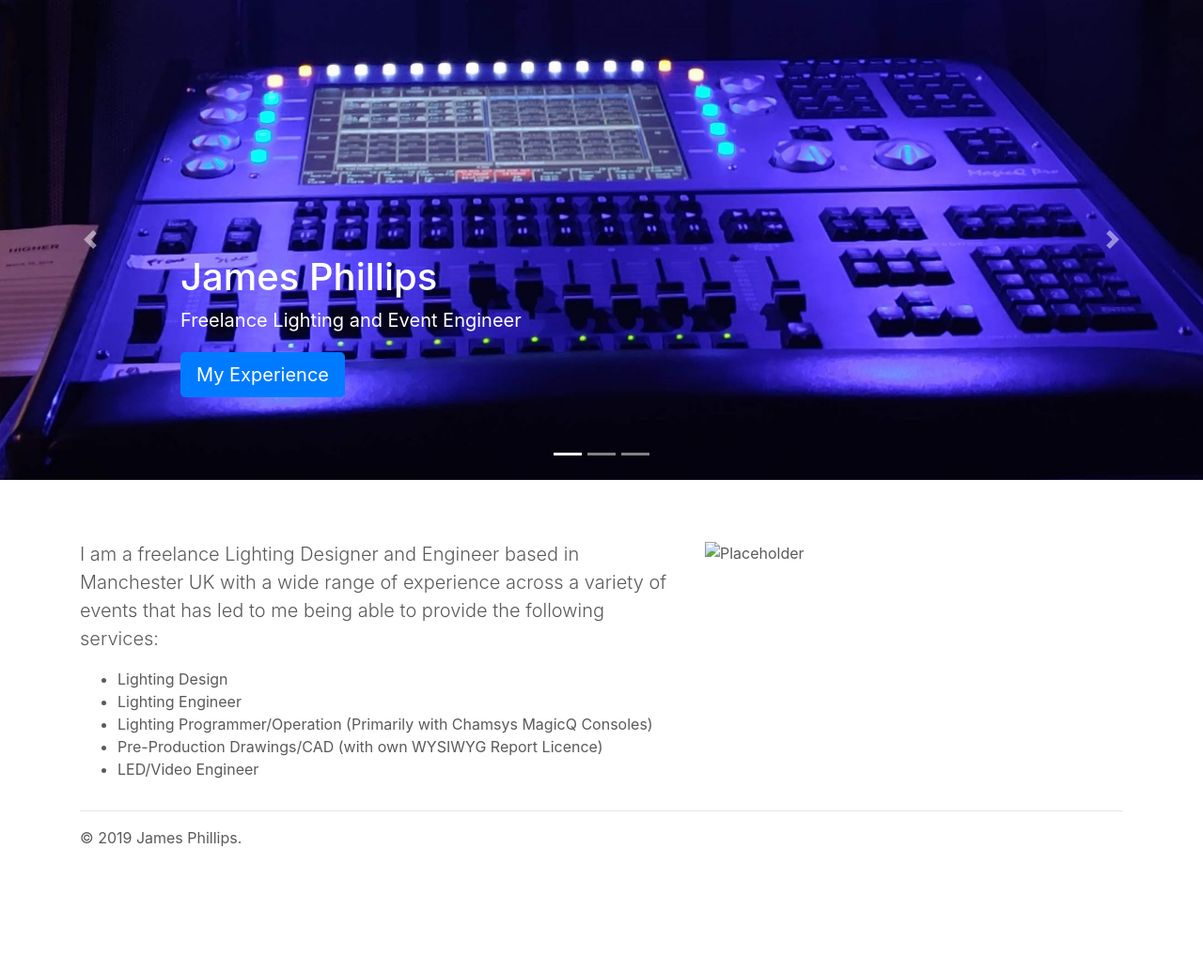
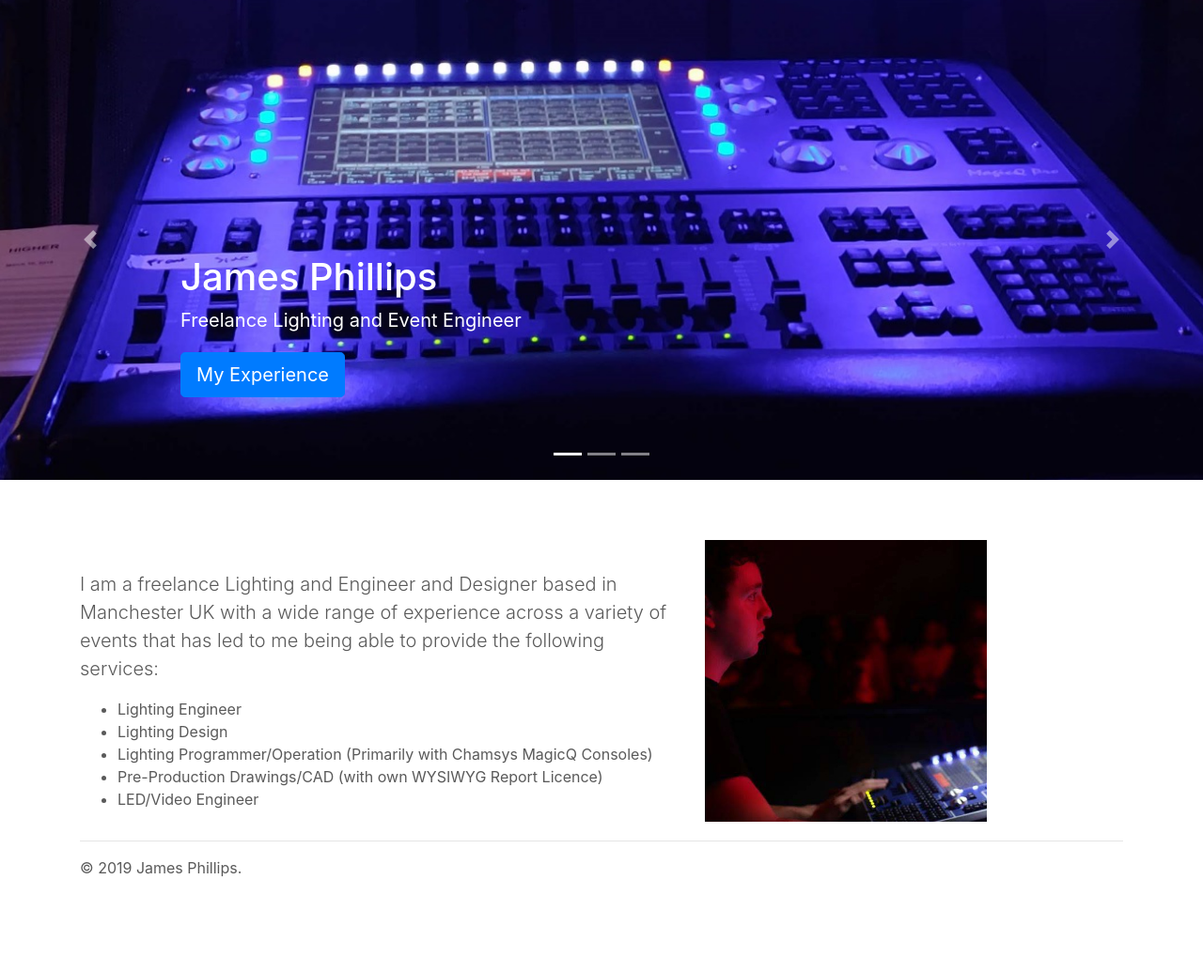
Before and after one commit to JamesP2/jamesphillips-site, a PHP site: template templates/home.html.twig in a window 1280 px wide. Shown: the part 71-1106 px from the top of the page at 94% size. Before the commit the page ends 972 px from the top, so only its background shows below. Run offline with PHP 8.4, Linux system fonts and the light colour scheme; the template is opened without the code that fills it, so the values that code supplies are empty; some libraries are stand-ins or nearby versions.

Commit message:
Update homepage

```diff
--- a/templates/home.html.twig
+++ b/templates/home.html.twig
@@ -5,18 +5,18 @@
 {% block body %}
 <div class="container marketing">
     <div class="row featurette">
-        <div class="col-md-7">
-            <p class="lead">I am a freelance Lighting Designer and Engineer based in Manchester UK with a wide range of experience across a variety of events that has led to me being able to provide the following services:</p>
+        <div class="col-md-7" style="margin-top: 2em;">
+            <p class="lead">I am a freelance Lighting and Engineer and Designer based in Manchester UK with a wide range of experience across a variety of events that has led to me being able to provide the following services:</p>
             <ul>
+                <li>Lighting Engineer</li>
                 <li>Lighting Design</li>
-                <li>Lighting Engineer</li>
                 <li>Lighting Programmer/Operation (Primarily with Chamsys MagicQ Consoles)</li>
                 <li>Pre-Production Drawings/CAD (with own WYSIWYG Report Licence)</li>
                 <li>LED/Video Engineer</li>
             </ul>
         </div>
         <div class="col-md-5">
-            <img class="featurette-image img-fluid mx-auto" src="http://via.placeholder.com/500" alt="Placeholder">
+            <img class="featurette-image img-fluid mx-auto" src="img/home/1.jpg" alt="Desk" style="width: 300px; height: 300px;">
         </div>
     </div>
 </div>
```
Also changed, not shown: img/home/1.jpg (added).
